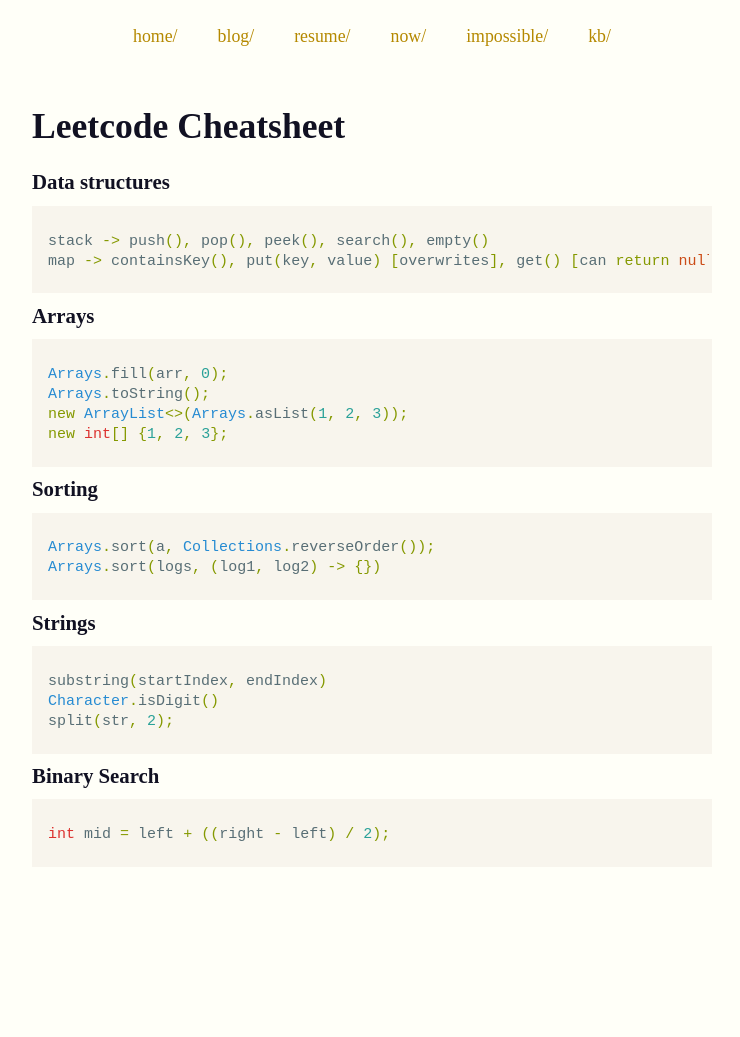
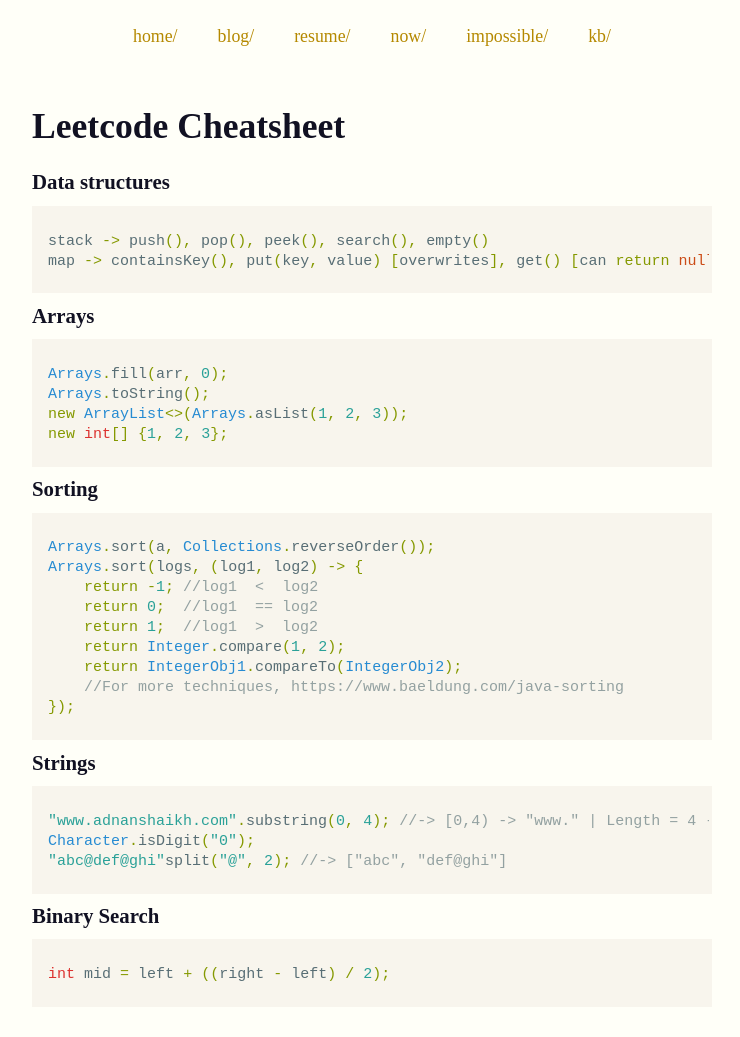
Before and after one commit to adyshake/adyshake.github.io, a Jekyll site: the page built from kb/leetcode_cheatsheet.md, in a window 1280 px wide. Shown: the whole page, without its empty margins (268-1008 px from the left). Built offline with Jekyll 4.4.1, drawn with Linux system fonts in a browser that asks for light colours; nearby versions of some CDN libraries; some web fonts are replaced; before the commit the page ends 900 px from its top, so only the background shows below that.

Commit message:
Updated Leetcode cheatsheet

````diff
--- a/kb/leetcode_cheatsheet.md
+++ b/kb/leetcode_cheatsheet.md
@@ -22,14 +22,21 @@ new int[] {1, 2, 3};
 ### Sorting
 ```java
 Arrays.sort(a, Collections.reverseOrder());
-Arrays.sort(logs, (log1, log2) -> {})
+Arrays.sort(logs, (log1, log2) -> {
+    return -1; //log1  <  log2
+    return 0;  //log1  == log2
+    return 1;  //log1  >  log2
+    return Integer.compare(1, 2);
+    return IntegerObj1.compareTo(IntegerObj2);
+    //For more techniques, https://www.baeldung.com/java-sorting
+});
 ```
 
 ### Strings
 ```java
-substring(startIndex, endIndex)
-Character.isDigit()
-split(str, 2);
+"www.adnanshaikh.com".substring(0, 4); //-> [0,4) -> "www." | Length = 4 - 0
+Character.isDigit("0");
+"abc@def@ghi"split("@", 2); //-> ["abc", "def@ghi"]
 ```
 
 ### Binary Search
````
